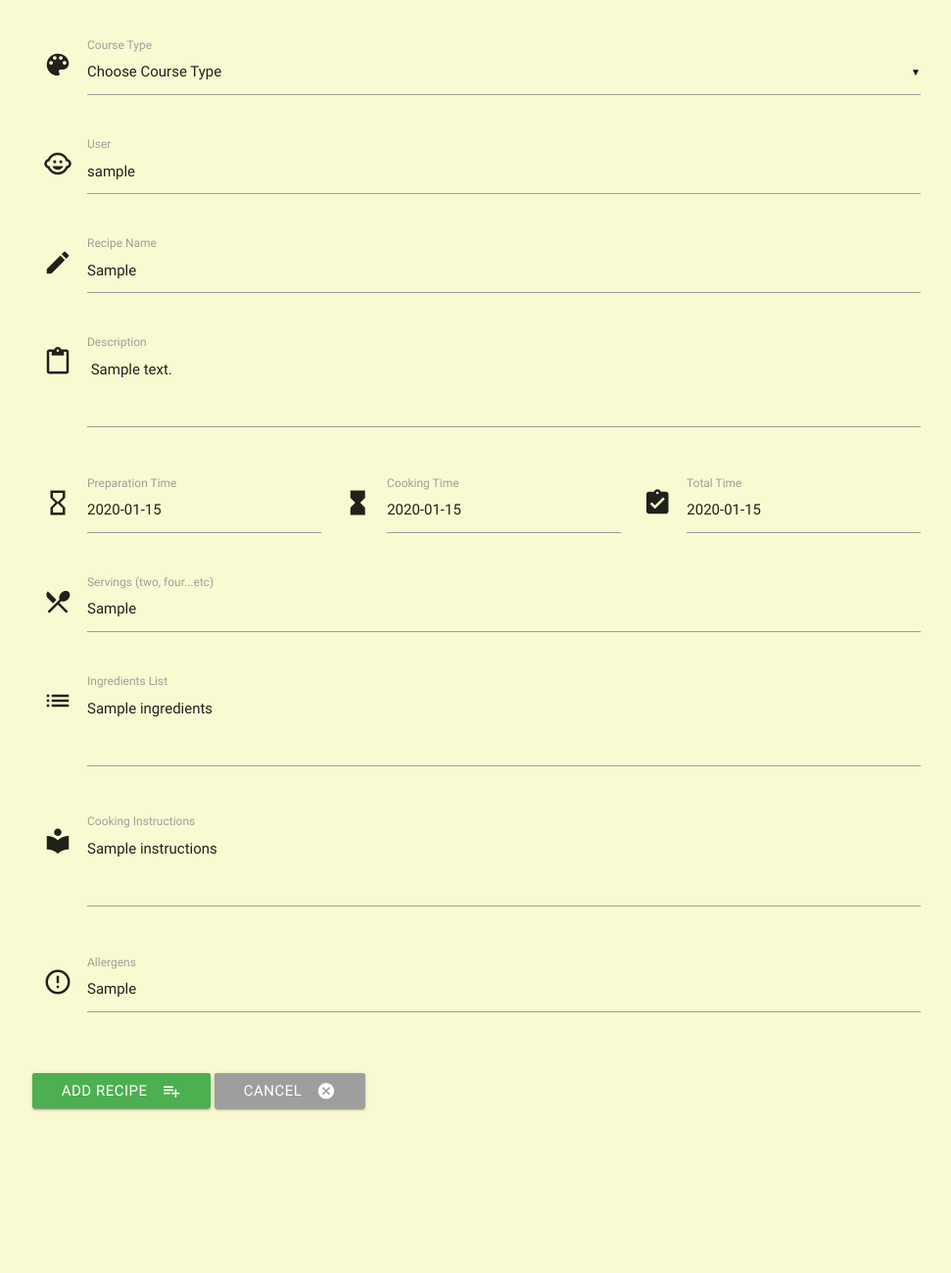
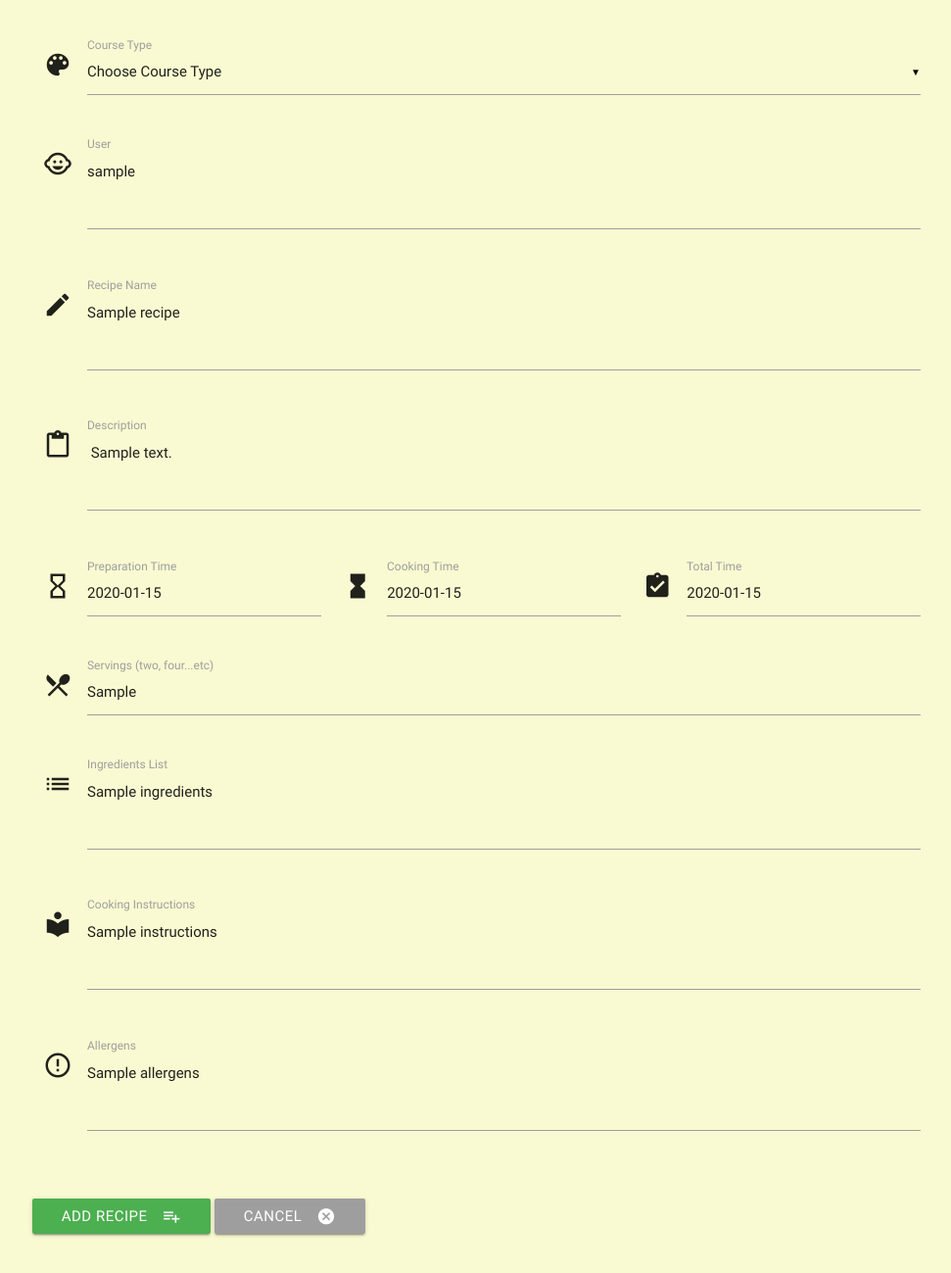
Before and after one commit to Code-Institute-Submissions/CI-project-four, a Flask app: template templates/editrecipe.html in a window 1280 px wide. Shown: the part 213-1512 px from the top of the page at 98% size, without its empty margins (148-1119 px from the left). Before the commit the page ends 1347 px from the top, so only its background shows below. Run offline with Flask 2, Linux system fonts and the light colour scheme; the template is opened without the code that fills it: most values are stand-ins (such as "Sample title", 1, 10 or a date in 2020); some libraries are stand-ins or nearby versions.

Commit message:
Changed the recipe name, username and allergens fields from input to textarea, as the full text input which was entered was not showing on the recipe cards.The full text is now avaiable

```diff
--- a/templates/editrecipe.html
+++ b/templates/editrecipe.html
@@ -38,14 +38,14 @@
          <div class="row">
             <div class="input-field col s12">
                <i class="material-icons prefix">child_care</i>
-               <input id="user_name" name="user_name" type="text" value={{recipe.user_name}}>
+               <textarea id="user_name" name="user_name" class="materialize-textarea">{{recipe.user_name}}</textarea>
                <label for="icon_prefix">User</label>
             </div>
          </div>
          <div class="row">
             <div class="input-field col s12">
                <i class="material-icons prefix">create</i>
-               <input id="recipe_name" name="recipe_name" type="text" value={{recipe.recipe_name}}>
+               <textarea id="recipe_name" name="recipe_name" class="materialize-textarea">{{recipe.recipe_name}}</textarea>
                <label for="icon_prefix">Recipe Name</label>
             </div>
          </div>
@@ -97,7 +97,7 @@
          <div class="row">
             <div class="input-field col s12">
                <i class="material-icons prefix">error_outline</i>
-               <input id="allergens" name="allergens" type="text" value={{recipe.allergens}}>
+               <textarea id="allergens" name="allergens" class="materialize-textarea">{{recipe.allergens}}</textarea>
                <label for="icon_prefix">Allergens</label>
             </div>
          </div>
```
